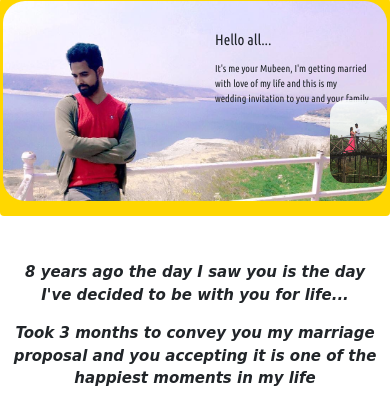
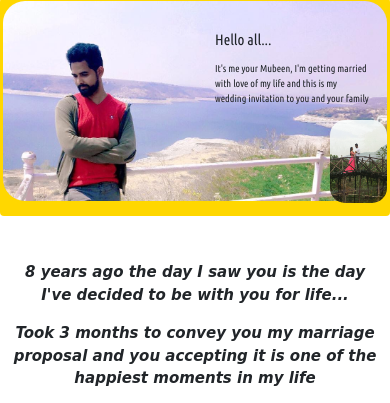
Before and after one commit to MubeenMohammad/Invitation, a plain HTML site: page index.html in a window 390 px wide. Shown: the part 182-585 px from the top of the page. Drawn offline with nearby package versions, Linux system fonts and the light colour scheme; grey boxes are pictures that could not be loaded; a web font is replaced by a local one.

Commit message:
css file edited

```diff
--- a/invitation.css
+++ b/invitation.css
@@ -392,7 +392,7 @@
         border-radius: 15px;
         margin-left: 74%;
         opacity: 0.9;
-        margin-top: -14%;
+        margin-top: -1%;
     }
     .car-data{
         display: none;
```
